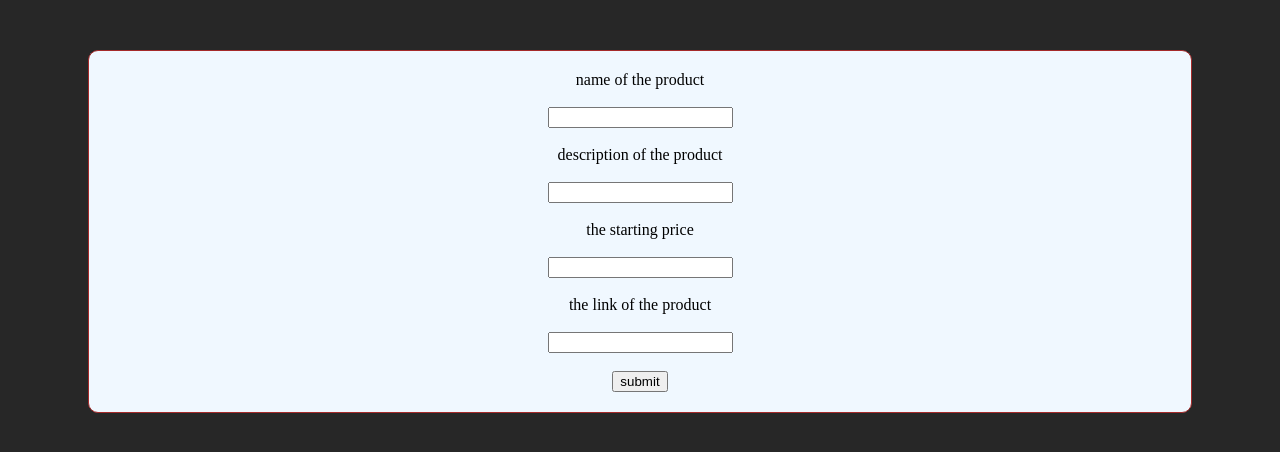
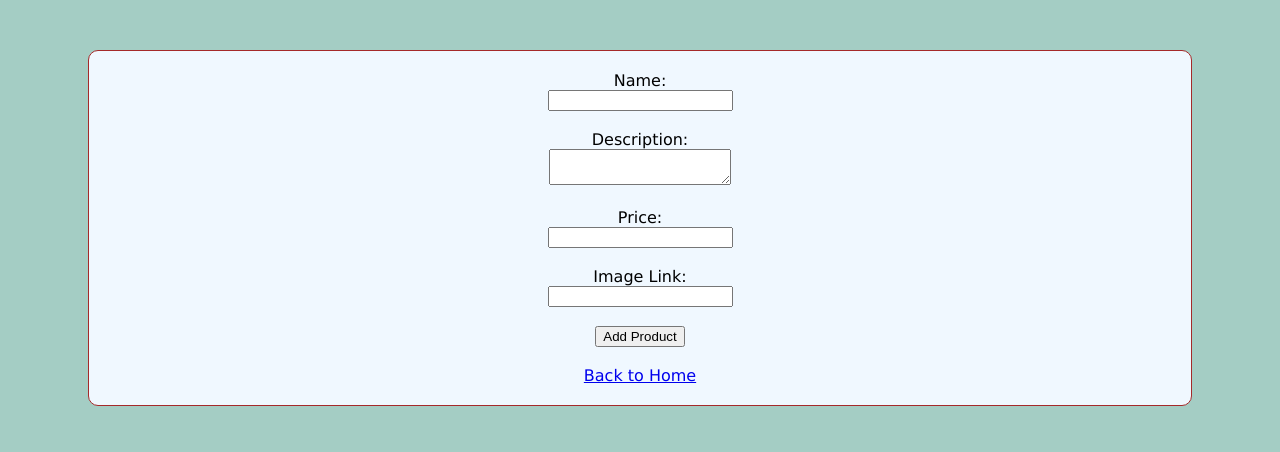
Before and after one commit to yousifae8/Auction-Website, a Flask app: page /add in a window 1280 px wide. Shown: the top 452 px of the page. Run offline with Flask 3, Linux system fonts and the light colour scheme.

```diff
--- a/Templates/add.html
+++ b/Templates/add.html
@@ -9,18 +9,28 @@
 </head>
 <body>
     <div class="add-product-form">
-    <form method="post">
-        <label>name of the product</label> <br><br>
-        <input type="text" name="name"><br><br>
-        <label>description of the product</label> <br><br>
-        <input type="text" name="description"><br><br>
-        <label>the starting price</label> <br><br>
-        <input type="number" name="price"><br><br>
-        <label>the link of the product</label> <br><br>
-        <input type="text" name="link">
-        <br><br>
-        <input type="submit" value="submit">
+    {% if error %}
+        <p style="color: red;">{{ error }}</p>
+    {% endif %}
+
+    <form method="POST">
+        <label for="name">Name:</label><br>
+        <input type="text" name="name" id="name" required><br><br>
+
+        <label for="description">Description:</label><br>
+        <textarea name="description" id="description" required></textarea><br><br>
+
+        <label for="price">Price:</label><br>
+        <input type="text" name="price" id="price" required><br><br>
+
+        <label for="link">Image Link:</label><br>
+        <input type="text" name="link" id="link" required><br><br>
+
+        <button type="submit">Add Product</button>
     </form>
+
+    <br>
+    <a href="{{ url_for('home') }}">Back to Home</a>
     </div>
 </body>
 </html>
--- a/app.py
+++ b/app.py
@@ -7,17 +7,32 @@ app = Flask(__name__)
 data = "Products/products.json"
 
 class idCounter():
+    """
+    This id counter class has two methods for now,
+    the corrent number method which shows the last number
+    and the increment method which increases the meantime number per adding one product.
+    """
     def __init__(self, id=0):
         self.id = id
     def id_current_num(self):
         return self.id
 
-        pass
+
     def id_increase(self):
          self.id += 1
          return self.id
 
-id_num = idCounter(0)
+def products():
+    with open(data, "r") as products:
+        return json.load(products)
+
+items = products()
+
+max_id = max(item["id"] for item in items) if items else 0
+
+id_num = idCounter(max_id)
+
+
 
 
 
@@ -25,17 +40,25 @@ id_num = idCounter(0)
 
 @app.route("/products/<int:product_id>", methods=["GET", "POST"])
 def details(product_id):
-    det = products()
+    products_list = products()
     product = None
 
 
-    for i in det:
+    for i in products_list:
         if i["id"] == product_id:
             product = i
             break
 
     if not product:
-        return "Product not found", 404
+        return "<link rel='stylesheet' " \
+        "href='../static/styles.css'>" \
+        "<body style='text-align : center'>" \
+        "<div class='not-found'>" \
+        "<p style='margin-top : 80px; font-size : 50px' > " \
+        "Product not found <br><br>404" \
+        "</p>" \
+        "</div>" \
+        "</body>", 404
 
 
     if request.method == "POST":
@@ -46,7 +69,7 @@ def details(product_id):
             if bid > product["high"]:
                 product["high"] = bid
                 with open(data, "w") as file:
-                    json.dump(det, file, indent=4)
+                    json.dump(products_list, file, indent=4)
             else:
                 error = "Your bid must be higher than the current highest bid."
                 return render_template("products.html", product=product, error=error)
@@ -59,11 +82,9 @@ def details(product_id):
     return render_template("products.html", product=product)
 
 
-def products():
-    with open(data, "r") as products:
-        return json.load(products)
 
-def json_data(id,name,description,price,link):
+
+def json_data(name,description,price,link):
     new_product = {
         "id": id_num.id_increase(),
         "name": name,
@@ -83,16 +104,26 @@ def add():
         price = request.form.get("price")
         link = request.form.get("link")
 
-        user_data = json_data(id_num,name,description,price,link)
+        if not name or not description or not price or not link:
+            error = "All bars are required to be filled."
+            return render_template("add.html", error=error)
+        try:
+            price = float(price)
+        except ValueError:
+            error = "Price must be a valid number."
+            return render_template("add.html", error=error)
+
+
+        user_data = json_data(name,description,price,link)
         with open(data) as products:
             content = json.load(products)
 
         content.append(user_data)
         with open(data, "w") as file:
             json.dump(content, file, indent=4)
+
         return redirect(url_for("home"))
     return render_template("add.html")
-
 
 
 
--- a/static/styles.css
+++ b/static/styles.css
@@ -1,6 +1,7 @@
 body{
     text-align: center;
-    background-color: #272727;
+    background-color: #a4cdc4;
+    font-family:Verdana, Geneva, Tahoma, sans-serif;
 }
 
 .add-product-form{
```
Also changed, not shown: other parts of static/styles.css (+38 -0 lines), Products/products.json (+7 -31 lines), Templates/index.html (+6 -1 lines), Templates/products.html (+19 -6 lines).
